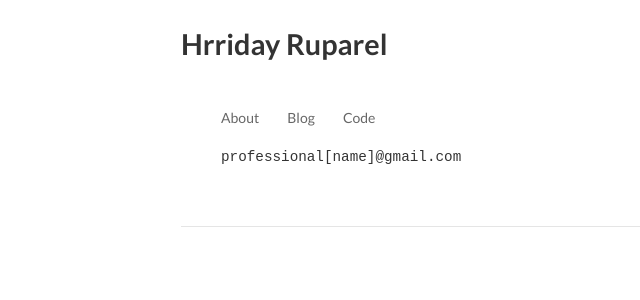
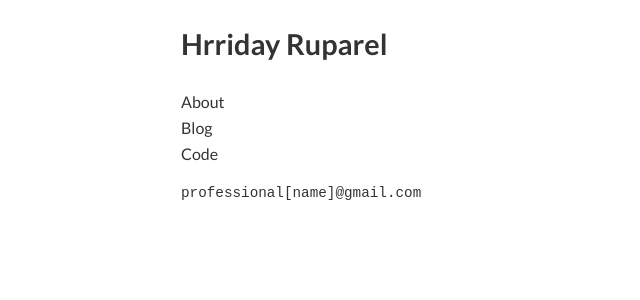
Before and after one commit to Robohrriday/Robohrriday.github.io, a Jekyll site: the page built from index.html, in a window 1280 px wide. Shown: the top 300 px of the page, without its empty margins (109-749 px from the left). Built offline with Jekyll 4.4.1, drawn with Linux system fonts in a browser that asks for light colours.

Commit message:
more minor edits 4

```diff
--- a/css/main.css
+++ b/css/main.css
@@ -59,6 +59,12 @@ h2 {
   margin: 0 auto;
   padding: 0 20px;
 }
+
+.home ul {
+  list-style-type: none;
+  padding-left: 0;
+}
+
 
 /* Navigation */
 .nav {
--- a/index.html
+++ b/index.html
@@ -4,7 +4,7 @@ title: Home
 description: Personal portfolio and blog
 ---
 <h2>Hrriday Ruparel</h2>
-<div class="nav">
+<div class="home">
     <ul>
         <li><a href="/about">About</a></li>
         <li><a href="/blog">Blog</a></li>
```
